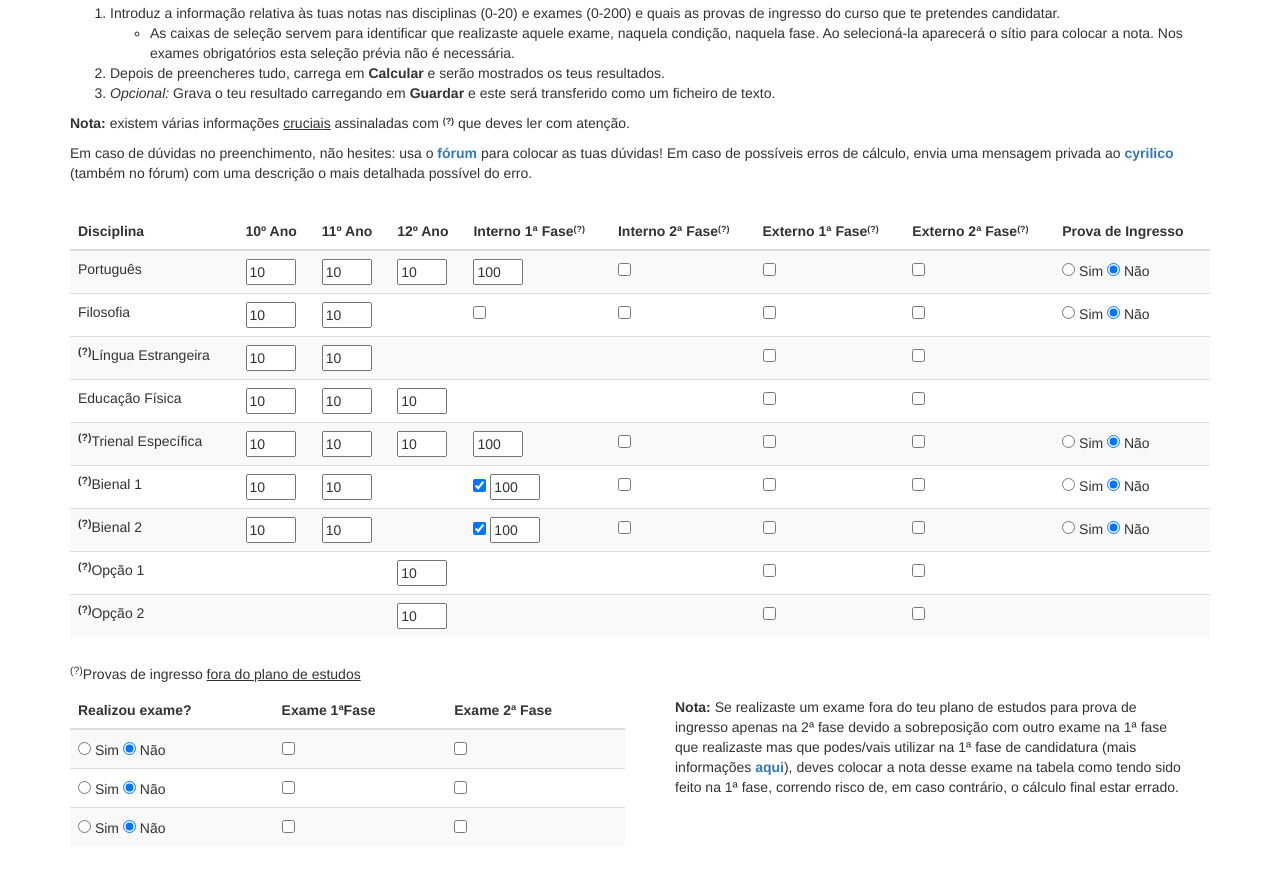
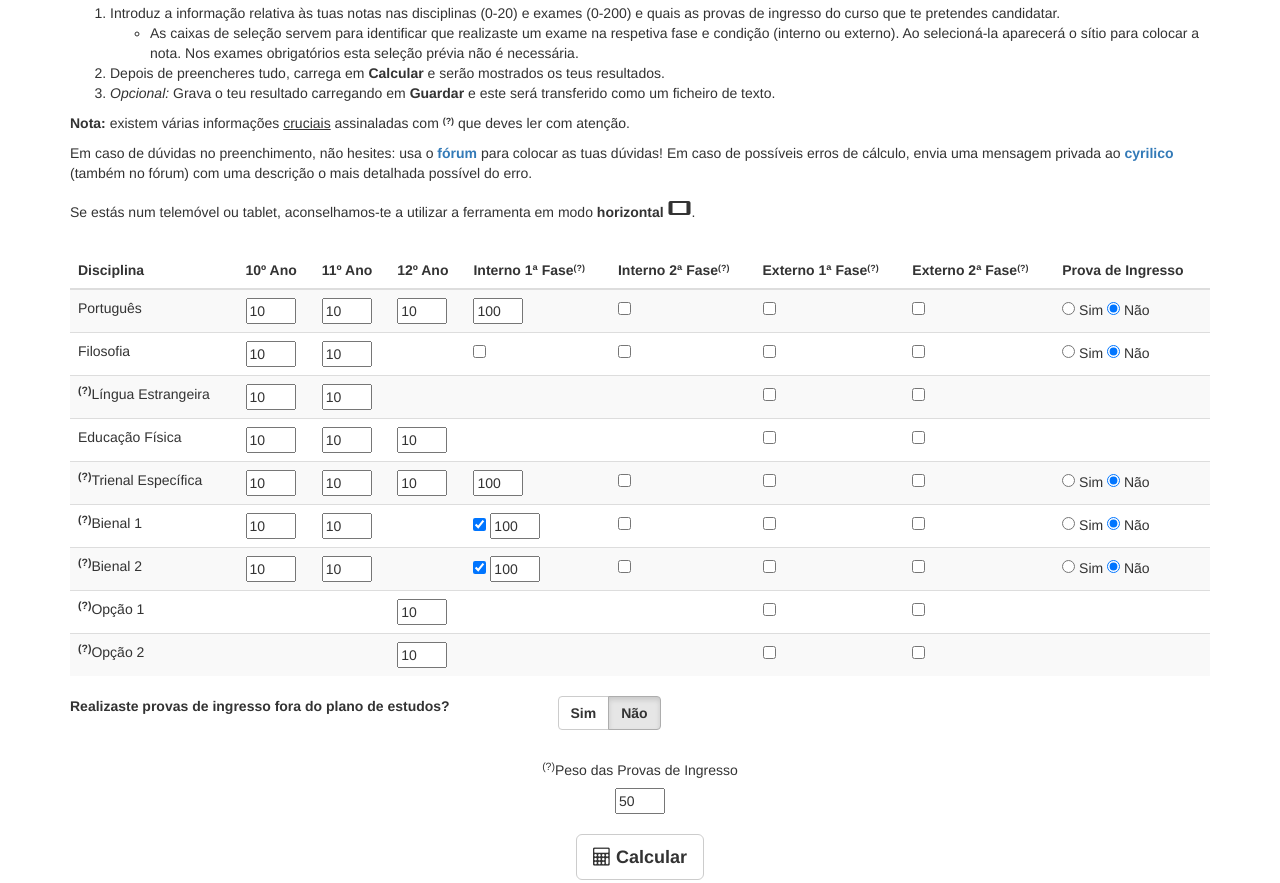
Before and after one commit to antonioalmeida/simulador-candidatura, a plain HTML site: page index.html in a window 1280 px wide. Shown: the part 378-1261 px from the top of the page. Drawn offline with nearby package versions, Linux system fonts and the light colour scheme.

Commit message:
Make bottomTable collapsable

```diff
--- a/css/extra.css
+++ b/css/extra.css
@@ -1,6 +1,10 @@
 #calculate {
     padding-top: 2%;
     padding-bottom: 2%;
+}
+
+#bottomTable {
+    padding-top: 15px;
 }
 
 #inputError {
--- a/index.html
+++ b/index.html
@@ -40,6 +40,9 @@
         <!--  Bootstrap & CSS -->
         <link href="https://maxcdn.bootstrapcdn.com/bootstrap/3.3.7/css/bootstrap.min.css" rel="stylesheet" integrity="sha384-BVYiiSIFeK1dGmJRAkycuHAHRg32OmUcww7on3RYdg4Va+PmSTsz/K68vbdEjh4u" crossorigin="anonymous">
         <link href="css/extra.css" rel="stylesheet"/>
+
+        <!-- Material Icons-->
+        <link href="https://fonts.googleapis.com/icon?family=Material+Icons" rel="stylesheet">
 
         <!--  Font Awesome -->
         <link rel="stylesheet" href="https://maxcdn.bootstrapcdn.com/font-awesome/4.6.1/css/font-awesome.min.css"/>
@@ -102,7 +105,7 @@
             <ol>
                 <li>Introduz a informação relativa às tuas notas nas disciplinas (0-20) e exames (0-200) e quais as provas de ingresso do curso que te pretendes candidatar.</li>
                 <ul>
-                    <li>As caixas de seleção servem para identificar que realizaste aquele exame, naquela condição, naquela fase. Ao selecioná-la aparecerá o sítio para colocar a nota. Nos exames obrigatórios esta seleção prévia não é necessária.</li>
+                    <li>As caixas de seleção servem para identificar que realizaste um exame na respetiva fase e condição (interno ou externo). Ao selecioná-la aparecerá o sítio para colocar a nota. Nos exames obrigatórios esta seleção prévia não é necessária.</li>
                 </ul>
                 <li>Depois de preencheres tudo, carrega em <strong>Calcular</strong> e serão mostrados os teus resultados.</li>
                 <li><i>Opcional:</i> Grava o teu resultado carregando em <strong>Guardar</strong> e este será transferido como um ficheiro de texto.</li>
@@ -115,6 +118,10 @@
 
             <p>
             Em caso de dúvidas no preenchimento, não hesites: usa o <a href='http://uniarea.com/forum/index.php?threads%2Fc%C3%A1lculo-da-nota-de-candidatura.472%2F'><strong>fórum</strong></a> para colocar as tuas dúvidas! Em caso de possíveis erros de cálculo, envia uma mensagem privada ao <a href='http://uniarea.com/forum/index.php?members/cyrilico.1408/'><strong>cyrilico</strong></a> (também no fórum) com uma descrição o mais detalhada possível do erro.
+            </p>
+
+            <p>
+            Se estás num telemóvel ou tablet, aconselhamos-te a utilizar a ferramenta em modo <strong>horizontal</strong> <sub><i class="material-icons">stay_current_landscape</i></sub>.
             </p>
 
             <br/>
@@ -417,12 +424,32 @@
                     </tr>
                 </tbody>
             </table>
+            <div class="row">
+                <div class="col-md-5 col-lg-5">
+                    <p>
+                    <strong>
+                        Realizaste provas de ingresso fora do plano de estudos?
+                    </strong>
+                    </p>
+                </div>
 
+                <div class="col-lg-3 col-md-3">
+                    <div class="btn-group" data-toggle="buttons">
+                        <button id="option1" class="btn btn-default">
+                            <input type="radio" name="options" autocomplete="off"> Sim
+                        </button>
+                        <button id="option2" class="btn btn-default active">
+                            <input type="radio" name="options"autocomplete="off" checked> Não
+                        </button>
+                    </div>
+                </div>
+            </div>
+
+            <div class="collapse" id="bottomTable">
+                <div class="well">
                     <div class="row">
                         <div class="col-lg-6 col-md-6">
                             <!-- Table for ingress exams made out of the student's course's context-->
-                        <h5><span href="#" data-placement="right" data-toggle="tooltip" role="help" title="" data-original-title="Preenche de acordo com os exames fora do teu plano de estudos para prova de ingresso que realizaste. Exemplos: se não fizeste nenhum, não alteres nada; se fizeste um, altera uma linha."><sup>(?)</sup></span>Provas de ingresso <u>fora do plano de estudos</u></h5>
-
                             <table class="table table-striped">
                                 <thead>
                                     <tr>
@@ -481,8 +508,8 @@
                             <strong>Nota:</strong> Se realizaste um exame fora do teu plano de estudos para prova de ingresso apenas na 2ª fase devido a sobreposição com outro exame na 1ª fase que realizaste mas que podes/vais utilizar na 1ª fase de candidatura (mais informações <a href='http://uniarea.com/vale-a-pena-ir-a-2a-fase-dos-exames-nacionais/'><strong>aqui</strong></a>), deves colocar a nota desse exame na tabela como tendo sido feito na 1ª fase, correndo risco de, em caso contrário, o cálculo final estar errado.
                             </p>
                         </div>
-
-
+                    </div>
+                </div>
             </div>
 
             <div class="col-lg-12 col-md-12 text-center" id="calculate">
@@ -494,6 +521,9 @@
                     <i class="fa fa-calculator"></i> Calcular
                 </button>
             </div>
+
+
+
         </div> <!--  end container -->
 
 
--- a/js/script.js
+++ b/js/script.js
@@ -33,6 +33,15 @@ $(document).ready(function() {
 
     //Bootstap's tooltip
     $('[data-toggle="tooltip"]').tooltip();
+
+    $("#option1").click(function() {
+        console.log("ola");
+       $("#bottomTable").collapse('show');
+    });
+    $("#option2").click(function() {
+        console.log("adeus");
+        $("#bottomTable").collapse('hide');
+    });
 });
 
 
```
Lines whose indentation alone changed are shown as unchanged.
